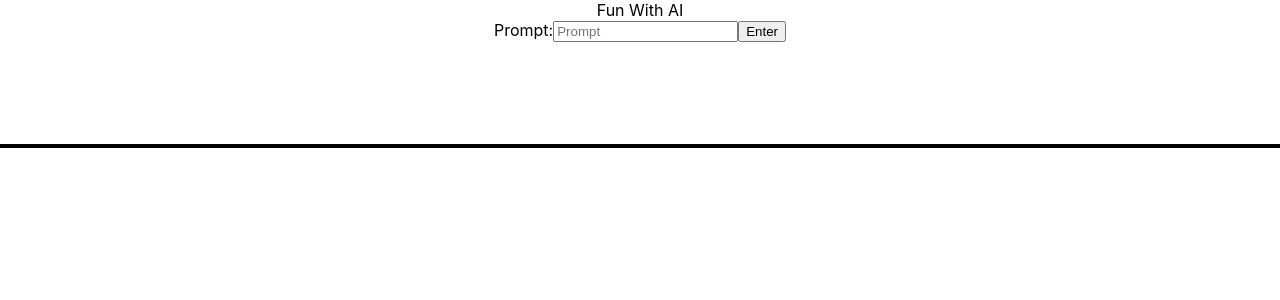
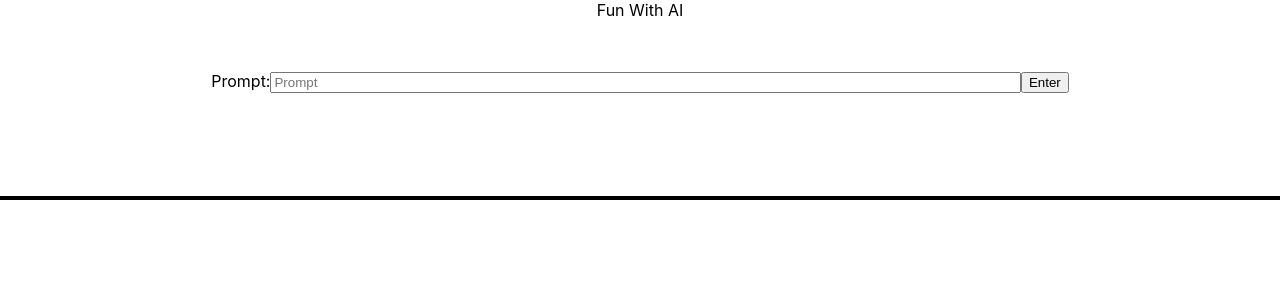
Before and after one commit to lilydev16/ama_ai, a React (Create React App) app: page / in a window 1280 px wide. Shown: the top 300 px of the page. Built offline with nearby package versions, Linux system fonts and the light colour scheme.

Commit message:
Create and import stylesheets for Form component

```diff
--- /dev/null
+++ b/src/components/Form/Form.css
@@ -0,0 +1,8 @@
+input {
+  width: 58%;
+  height: 22%;
+}
+
+.form {
+  margin-top: 4%;
+}
--- a/src/components/Form/Form.js
+++ b/src/components/Form/Form.js
@@ -1,4 +1,5 @@
 import { Component } from 'react';
+import './Form.css'
 
 class Form extends Component {
   constructor() {
```
